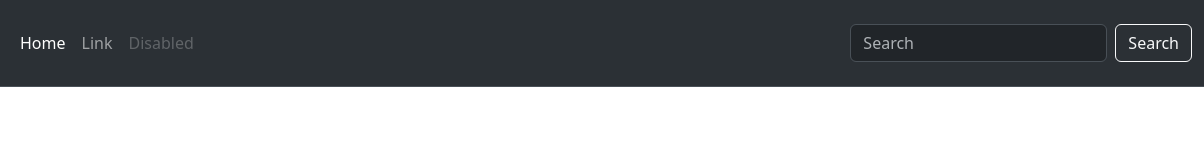
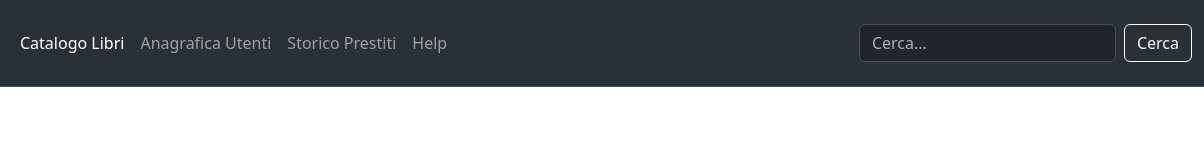
Before and after one commit to Luca-Mangiacotti/html-css-bootstrap-dashboard, a plain HTML site: page index.html in a window 1280 px wide. Shown: the full height of the page, 76-1280 px from the left. Drawn offline with nearby package versions, Linux system fonts and the light colour scheme.

Commit message:
feat: add header information

```diff
--- a/index.html
+++ b/index.html
@@ -25,18 +25,21 @@
               <div class="collapse navbar-collapse" id="navbarSupportedContent">
                 <ul class="navbar-nav me-auto mb-2 mb-lg-0">
                   <li class="nav-item">
-                    <a class="nav-link active" aria-current="page" href="#">Home</a>
+                    <a class="nav-link active" aria-current="page" href="#">Catalogo Libri</a>
                   </li>
                   <li class="nav-item">
-                    <a class="nav-link" href="#">Link</a>
+                    <a class="nav-link" href="#">Anagrafica Utenti</a>
                   </li>
                   <li class="nav-item">
-                    <a class="nav-link disabled" aria-disabled="true">Disabled</a>
+                    <a class="nav-link" href="#">Storico Prestiti</a>
+                  </li>
+                  <li class="nav-item">
+                    <a class="nav-link" href="#">Help</a>
                   </li>
                 </ul>
                 <form class="d-flex" role="search">
-                  <input class="form-control me-2" type="search" placeholder="Search" aria-label="Search">
-                  <button class="btn btn-outline-light" type="submit">Search</button>
+                  <input class="form-control me-2" type="search" placeholder="Cerca..." aria-label="Search">
+                  <button class="btn btn-outline-light" type="submit">Cerca</button>
                 </form>
               </div>
             </div>
```
